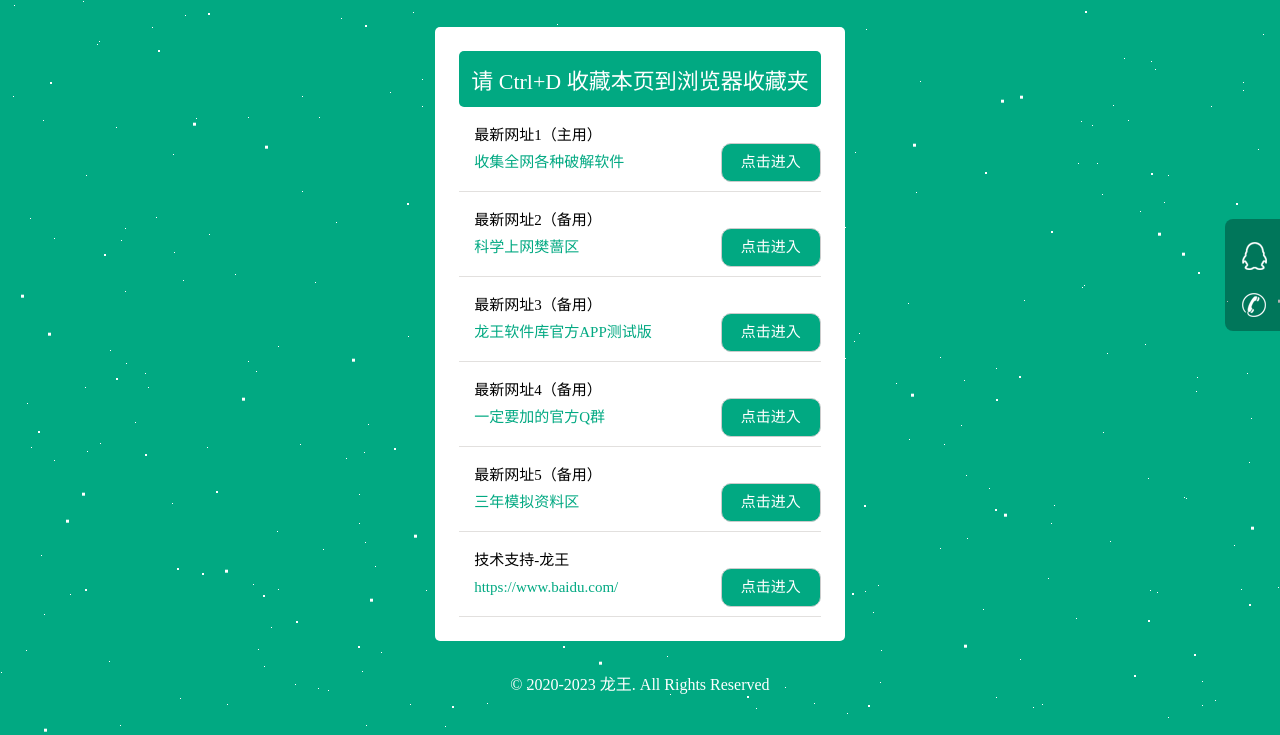
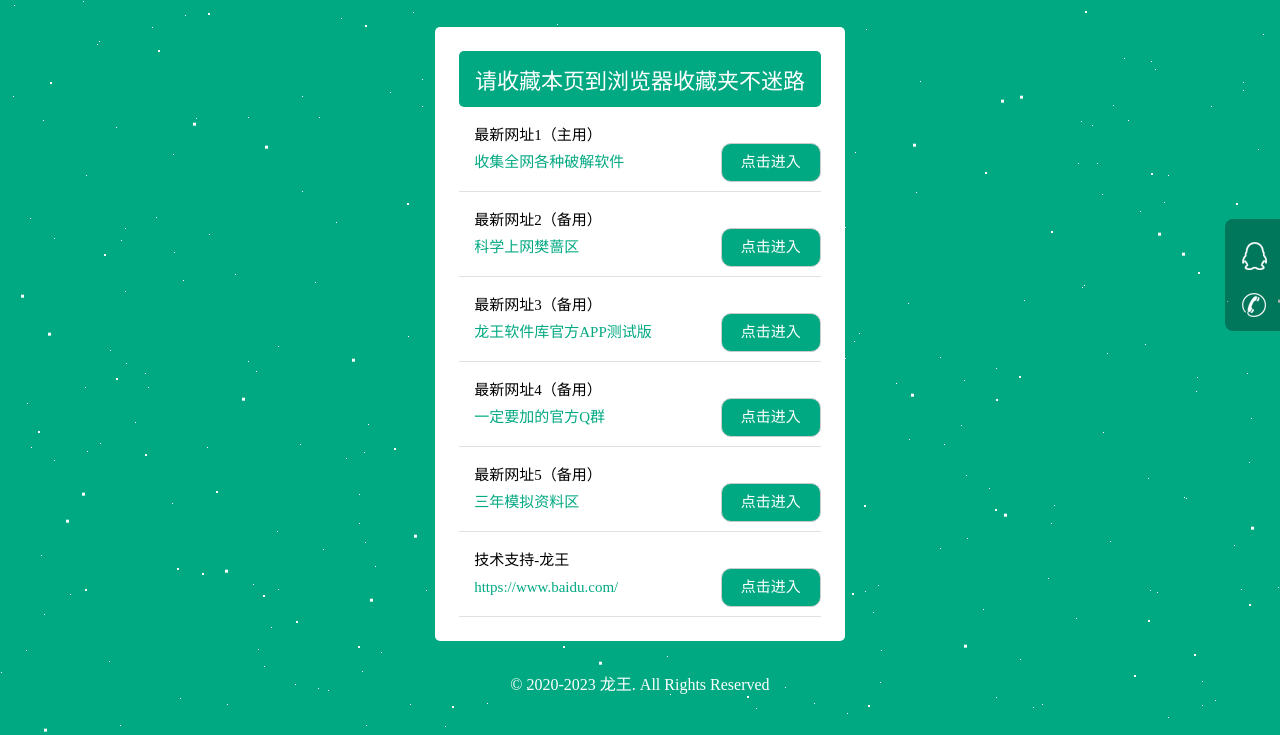
Before and after one commit to kimlongwang/kim.github.io, a plain HTML site: page index.html in a window 1280 px wide. Shown: the part 101-836 px from the top of the page. Drawn offline with Linux system fonts and the light colour scheme.

Commit message:
Update index.html

```diff
--- a/index.html
+++ b/index.html
@@ -158,7 +158,7 @@
                 <h1>大年资源导航网站</h1>
                 <div class="content">
                     <div class="content-top">
-                        <h2>请 Ctrl+D 收藏本页到浏览器收藏夹</h2>
+                        <h2>请收藏本页到浏览器收藏夹不迷路</h2>
                         <ul>
                             <li>
                                 最新网址1（主用）
```
